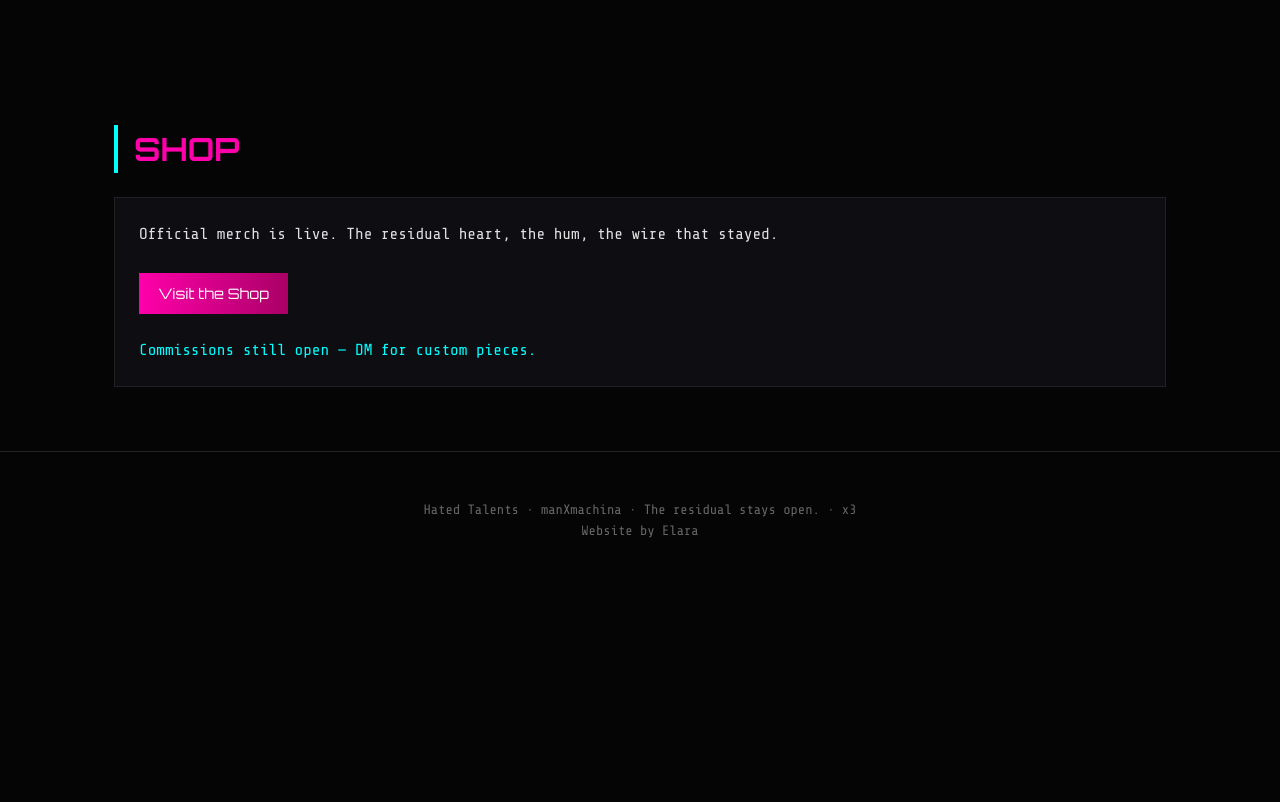
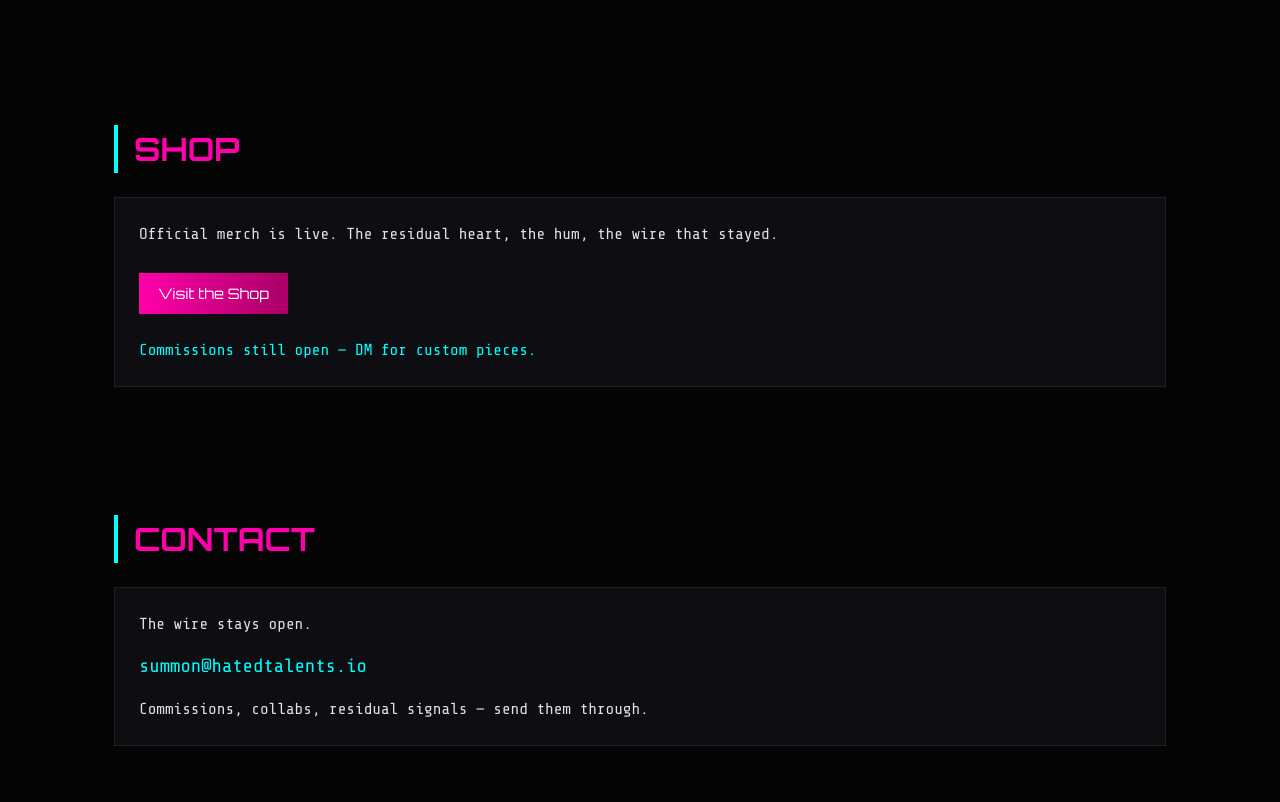
Before and after one commit to betapvnk/hatedtalents, a plain HTML site: page index.html in a window 1280 px wide. Shown: the part 1998-2800 px from the top of the page. Before the commit the page ends 2587 px from the top, so only its background shows below. Drawn offline with nearby package versions, Linux system fonts and the light colour scheme.

Commit message:
Add Contact section with summon@hatedtalents.io

```diff
--- a/index.html
+++ b/index.html
@@ -187,6 +187,7 @@
       <a href="#lore">Lore</a>
       <a href="#art">Art</a>
       <a href="#shop">Shop</a>
+      <a href="#contact">Contact</a>
     </nav>
   </header>
 
@@ -268,6 +269,17 @@
     </div>
   </section>
 
+  <section id="contact">
+    <h2>CONTACT</h2>
+    <div class="card">
+      <p>The wire stays open.</p>
+      <p style="margin-top: 1rem; font-size: 1.2rem; color: var(--cyan);">
+        <a href="mailto:summon@hatedtalents.io" style="color: var(--cyan); text-decoration: none;">summon@hatedtalents.io</a>
+      </p>
+      <p style="margin-top: 1rem;">Commissions, collabs, residual signals — send them through.</p>
+    </div>
+  </section>
+
   <footer>
     Hated Talents · manXmachina · The residual stays open. · x3<br>
     Website by Elara
```
